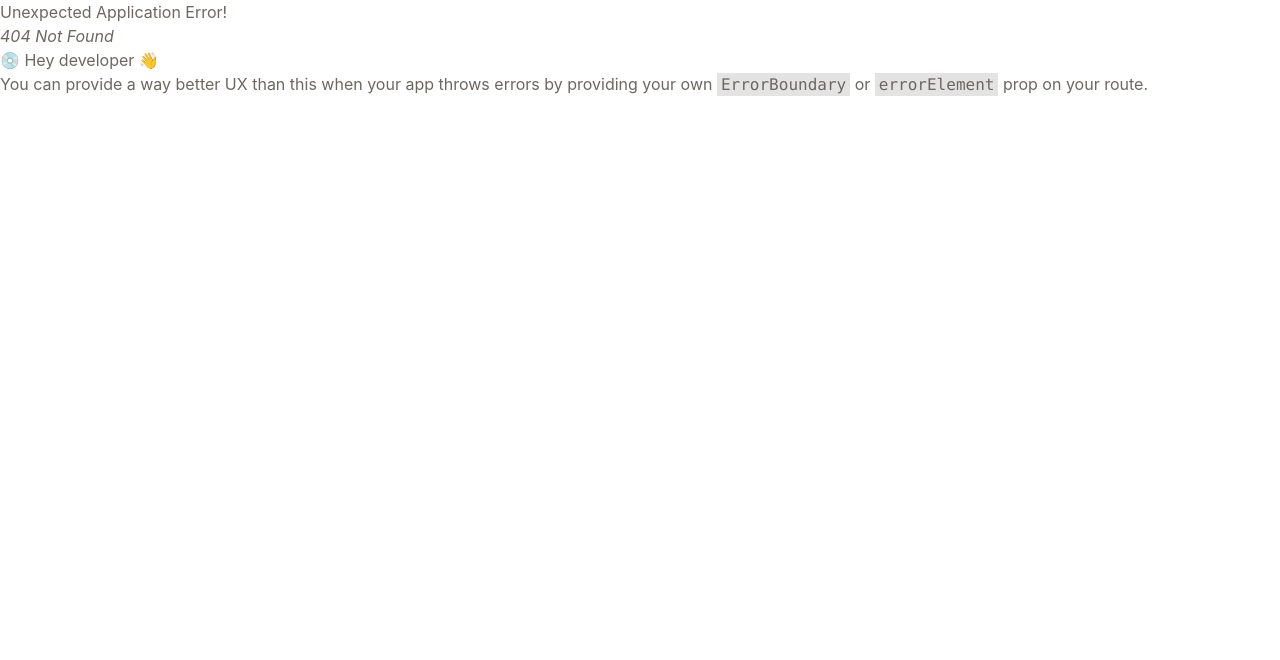
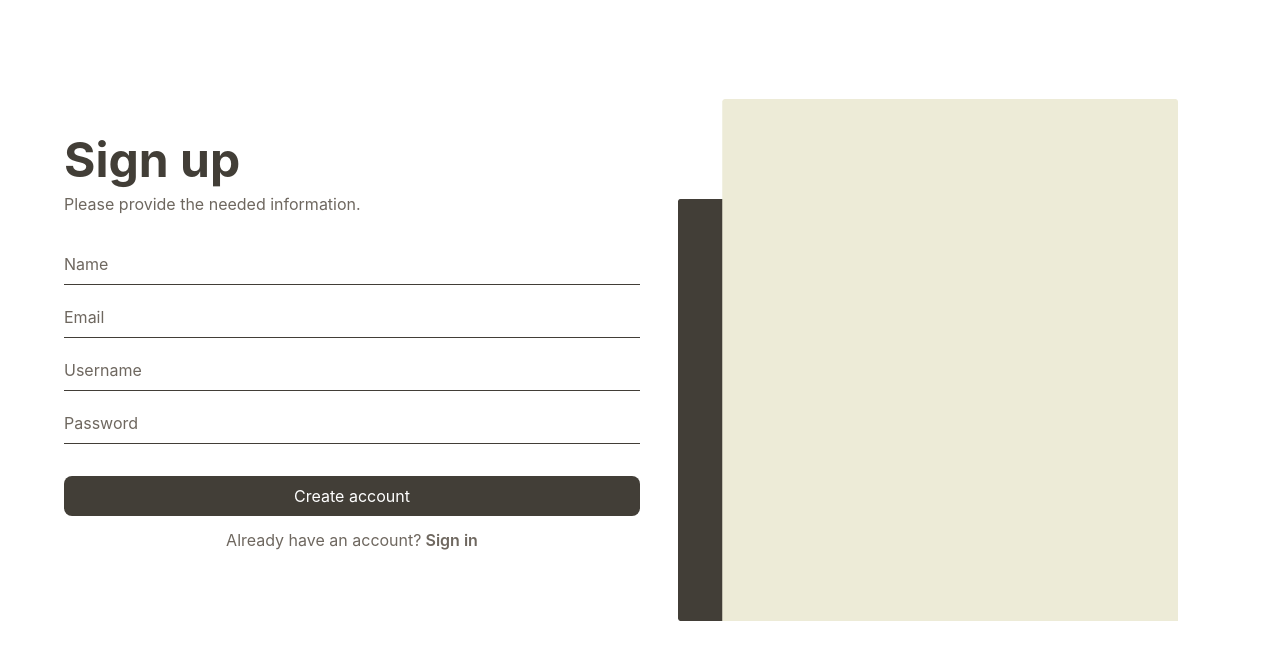
Before and after one commit to alliyah95/brain-gain, a React (Create React App) app in the folder client/: page /signup in a window 1280 px wide. Before the commit this address had no page. Shown: the top 660 px of the page. Built offline with nearby package versions, Linux system fonts and the light colour scheme.

Commit message:
feat: add signup page

```diff
--- a/client/src/App.js
+++ b/client/src/App.js
@@ -10,6 +10,7 @@ const router = createBrowserRouter([
         children: [
             { index: true, element: <Home /> },
             { path: "/login", element: <Auth /> },
+            { path: "/signup", element: <Auth /> },
         ],
     },
 ]);
--- a/client/src/components/Auth/LoginForm.js
+++ b/client/src/components/Auth/LoginForm.js
@@ -19,7 +19,10 @@ const Login = () => {
             <button className="btn w-full mb-3">Sign in</button>
             <p className="text-center">
                 Don't have an account?
-                <a className="link">Sign up</a>
+                <a className="link" href="/signup">
+                    {" "}
+                    Sign up
+                </a>
             </p>
         </form>
     );
--- /dev/null
+++ b/client/src/components/Auth/RegistrationForm.js
@@ -0,0 +1,44 @@
+import React from "react";
+
+const RegistrationForm = () => {
+    return (
+        <form action="">
+            <div className="space-y-5 mb-8">
+                <input
+                    type="text"
+                    className="line-input"
+                    placeholder="Name"
+                    name="name"
+                />
+                <input
+                    type="email"
+                    className="line-input"
+                    placeholder="Email"
+                    name="email"
+                />
+                <input
+                    type="text"
+                    className="line-input"
+                    placeholder="Username"
+                    name="username"
+                />
+                <input
+                    type="password"
+                    className="line-input"
+                    placeholder="Password"
+                />
+            </div>
+
+            <button className="btn w-full mb-3">Create account</button>
+            <p className="text-center">
+                Already have an account?
+                <a className="link" href="/login">
+                    {" "}
+                    Sign in
+                </a>
+            </p>
+        </form>
+    );
+};
+
+export default RegistrationForm;
--- a/client/src/index.css
+++ b/client/src/index.css
@@ -40,7 +40,7 @@
         @apply flex flex-col lg:flex-row min-h-screen lg:min-h-0 lg:h-[90vh] justify-between lg:w-[90%] lg:mx-auto lg:items-center;
     }
     .auth-form-container {
-        @apply w-[85%] mx-auto mt-12 lg:mt-0 lg:w-[50%] 2xl:px-[140px];
+        @apply w-[85%] mx-auto mt-12 lg:mt-0 lg:w-[50%] 2xl:px-[140px] mb-8;
     }
 }
 
--- a/client/src/pages/Auth.js
+++ b/client/src/pages/Auth.js
@@ -1,18 +1,34 @@
 import React from "react";
+import { useLocation } from "react-router-dom";
 import LoginForm from "../components/Auth/LoginForm";
+import RegistrationForm from "../components/Auth/RegistrationForm";
 
 const Auth = () => {
+    const location = useLocation();
+
+    const [form, header, subtitle] =
+        location.pathname === "/login"
+            ? [
+                  <LoginForm />,
+                  "Log in",
+                  "Welcome back! Please enter your details.",
+              ]
+            : [
+                  <RegistrationForm />,
+                  "Sign up",
+                  "Please provide the needed information.",
+              ];
     return (
         <div className="auth-container">
             <div className="auth-form-container">
                 <div className="text-center lg:text-start mb-9">
                     <h2 className="text-brown text-4xl md:text-5xl font-bold mb-2">
-                        Log in
+                        {header}
                     </h2>
-                    <p>Welcome back! Please enter your details.</p>
+                    <p>{subtitle}</p>
                 </div>
 
-                <LoginForm />
+                {form}
             </div>
             <div className="lg:w-[50%]">
                 <img
```
